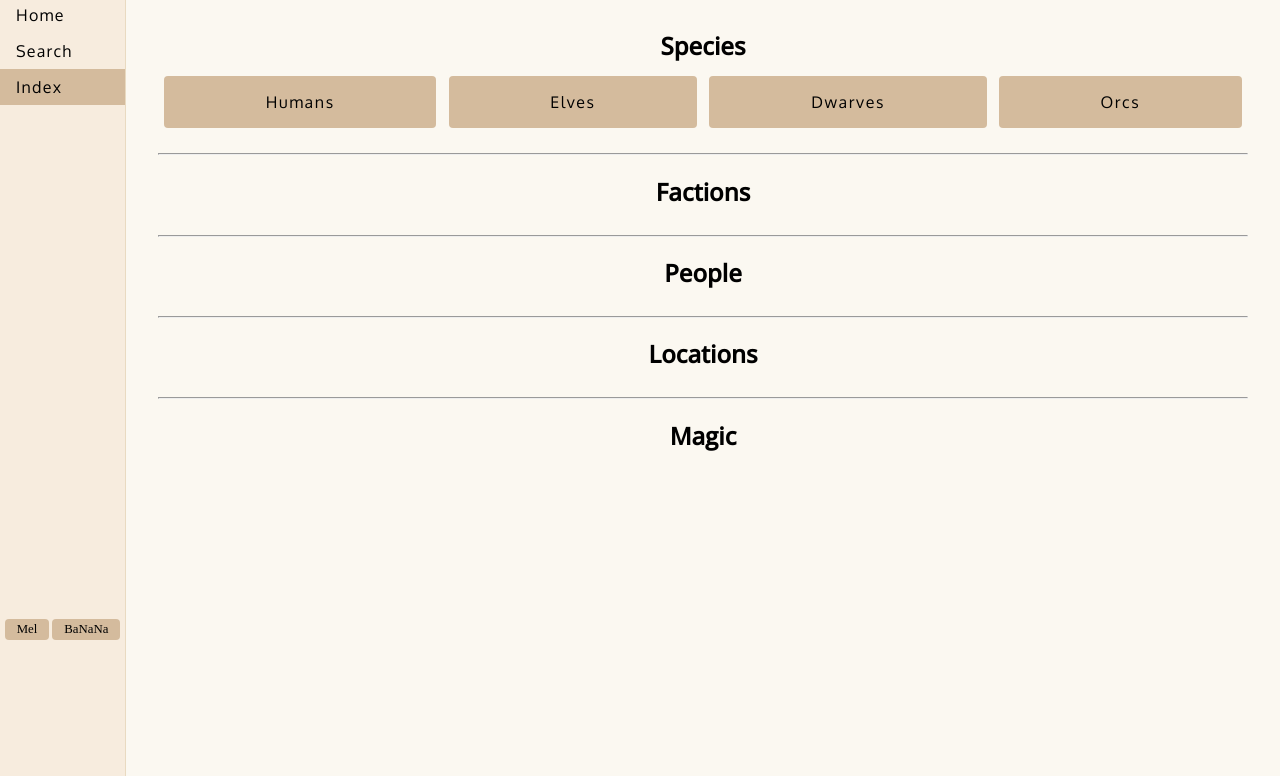
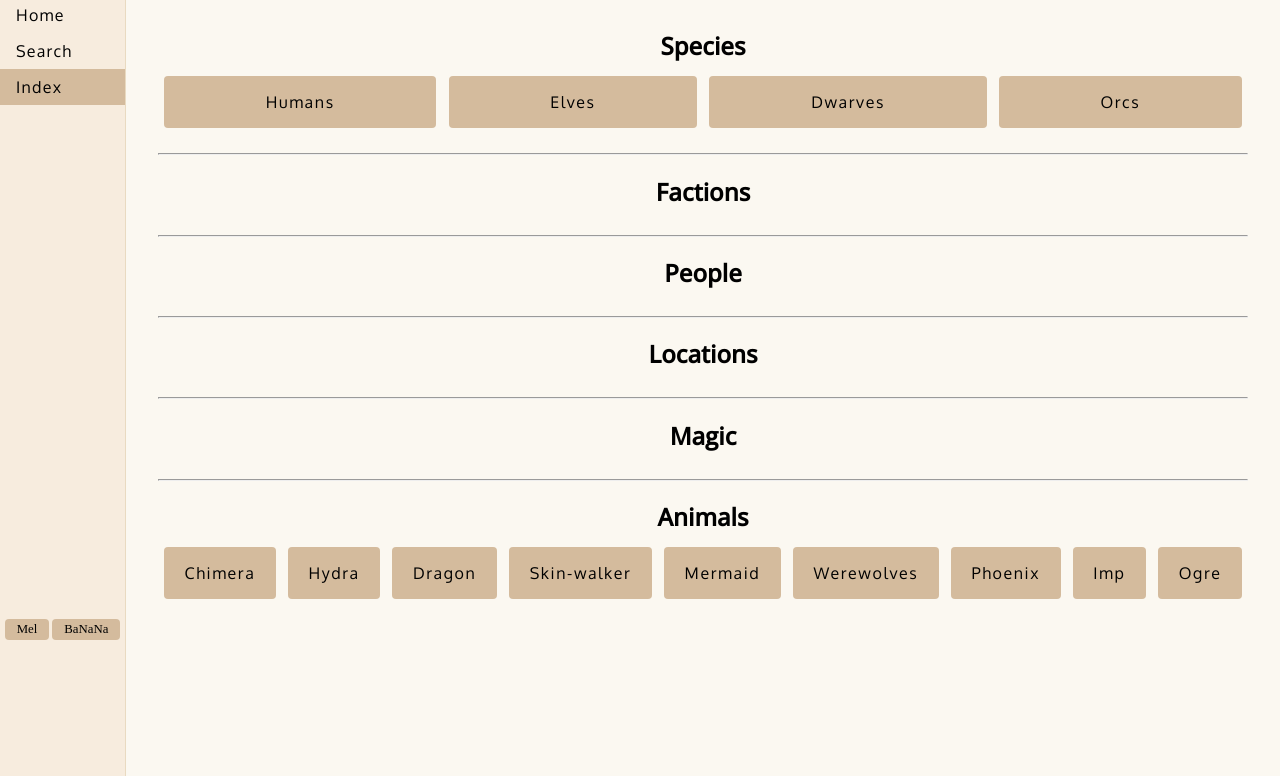
Before and after one commit to MaskedMel/maskedmel.github.io, a plain HTML site: page fantasy/linkpage.html in a window 1280 px wide. Shown: the part 78-854 px from the top of the page. Drawn offline with nearby package versions, Linux system fonts and the light colour scheme; a web font is replaced by a local one.

Commit message:
Half of next update

```diff
--- a/fantasy/linkpage.html
+++ b/fantasy/linkpage.html
@@ -14,7 +14,7 @@
 <body>
   <div class="pagecontainer">
     <div class="title">
-      <h1>Etherium</h1 <p class="version">v3.28.4</p>
+      <h1>Etherium</h1 <p class="version">3.29</p>
     </div>
     <div class="sidenav">
       <div class="navcontainer">
@@ -56,6 +56,19 @@
       <h2 class="linkpagetitle">Magic</h2>
       <div class="linkpagecontainer">
       </div>
+      <hr>
+      <h2 class="linkpagetitle">Animals</h2>
+      <div class="linkpagecontainer">
+        <a href="#">Chimera</a>
+        <a href="#">Hydra</a>
+        <a href="#">Dragon</a>
+        <a href="#">Skin-walker</a>
+        <a href="#">Mermaid</a>
+        <a href="#">Werewolves</a>
+        <a href="#">Phoenix</a>
+        <a href="#">Imp</a>
+        <a href="#">Ogre</a>
+      </div>
       <!-- End of page content -->
     </div>
   </div>
```
Also changed, not shown: fantasy/fantasyhome.html (+1 -1 lines), index.html (+1 -1 lines), linkpage.html (+7 -1 lines), novels.html (+1 -1 lines), wikipages/species/humans.html (+1 -1 lines), wikipages/species/quasians.html (+1 -1 lines).
